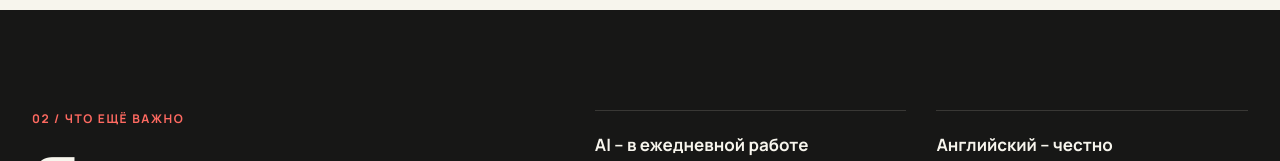
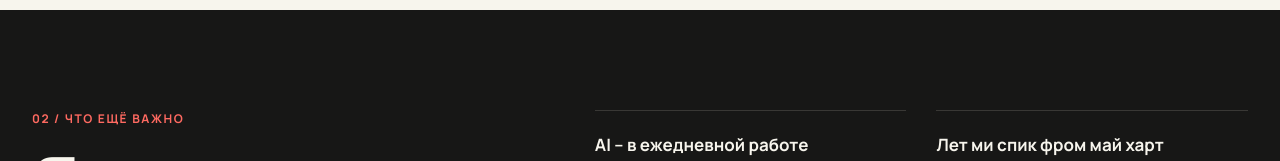
Before and after one commit to EvgeniGlushenkov/alexassist, a plain HTML site: page index.html in a window 1280 px wide. Shown: the part 1780-1941 px from the top of the page. Drawn offline with Linux system fonts and the light colour scheme.

Commit message:
Rename English section to requested phrase

```diff
--- a/index.html
+++ b/index.html
@@ -31,7 +31,7 @@
     <section class="content"><div class="wrap"><div class="section-head"><div class="section-kicker">01 / Какой опыт пригодится</div><div><h2>Умею держать в поле зрения детали и людей.</h2><p>В моей работе были документы, оплаты, календари руководителей, встречи с клиентами и координация нескольких команд. Это не отдельный эпизод, а привычный способ вести дела.</p></div></div>
       <div class="tasks"><article class="task"><div class="task-num">01</div><div><h3>Документы и оплаты</h3><p>В собственном бизнесе готовил рабочие документы, занимался закупками и госзакупками. Контролировал и собирал оплаты с контрагентов. Работал с договорами, счетами, актами и сверками.</p></div></article><article class="task"><div class="task-num">02</div><div><h3>Календари и встречи</h3><p>В корпоративной работе учитывал календари руководителей и координировал рабочие встречи. Для конференции ДагиНАДА организовал выступление клиента и партнёра из РОЛЬФ, а также стратсессии с клиентами.</p></div></article><article class="task"><div class="task-num">03</div><div><h3>Координация до результата</h3><p>В Авито согласовывал работу клиентских менеджеров, техподдержки и других команд. Отладил шаблоны и зоны ответственности – полный запуск дилерского центра сократился с 14 до 5 рабочих дней.</p></div></article><article class="task"><div class="task-num">04</div><div><h3>Порядок в информации</h3><p>Сам собрал для команды навигатор по рабочим материалам и Telegram-бота, который помогал быстро отправлять клиентам нужные инструкции со встречи или из поездки.</p></div></article></div>
     </div></section>
-    <section class="profile"><div class="wrap profile-grid"><div><div class="section-kicker">02 / Что ещё важно</div><h2>Я знаю контекст.<br>И быстро включаюсь.</h2><p class="intro">Мы пересекались не только через РОЛЬФ. У нас много общих людей и проектов в автобизнесе. Не хочу превращать эту страницу в перечень имён – будет лучше спокойно поговорить об этом при встрече.</p></div><div class="traits"><div class="trait"><b>AI – в ежедневной работе</b><p>Использую AI-ассистентов и агентов для подготовки материалов, анализа и автоматизации рутины. Проверяю результат и сам настраиваю инструменты под повторяющиеся задачи.</p></div><div class="trait"><b>Английский – честно</b><p>Уровень начальный, разговорной практики почти не было. Для рабочих текстов готов использовать AI-переводчики и транскрибаторы, сверять формулировки и смысл.</p></div><div class="trait"><b>Внимание к срокам</b><p>В автобизнесе отвечал за готовность автомобиля к конкретной дате выдачи. Позже координировал клиентские проекты и обучение сотрудников.</p></div><div class="trait"><b>Рабочий график</b><p>Я в часовом поясе UTC+3 и готов работать по графику США. Сам формат работы предлагаю обсудить.</p></div></div></div></section>
+    <section class="profile"><div class="wrap profile-grid"><div><div class="section-kicker">02 / Что ещё важно</div><h2>Я знаю контекст.<br>И быстро включаюсь.</h2><p class="intro">Мы пересекались не только через РОЛЬФ. У нас много общих людей и проектов в автобизнесе. Не хочу превращать эту страницу в перечень имён – будет лучше спокойно поговорить об этом при встрече.</p></div><div class="traits"><div class="trait"><b>AI – в ежедневной работе</b><p>Использую AI-ассистентов и агентов для подготовки материалов, анализа и автоматизации рутины. Проверяю результат и сам настраиваю инструменты под повторяющиеся задачи.</p></div><div class="trait"><b>Лет ми спик фром май харт</b><p>Уровень начальный, разговорной практики почти не было. Для рабочих текстов готов использовать AI-переводчики и транскрибаторы, сверять формулировки и смысл.</p></div><div class="trait"><b>Внимание к срокам</b><p>В автобизнесе отвечал за готовность автомобиля к конкретной дате выдачи. Позже координировал клиентские проекты и обучение сотрудников.</p></div><div class="trait"><b>Рабочий график</b><p>Я в часовом поясе UTC+3 и готов работать по графику США. Сам формат работы предлагаю обсудить.</p></div></div></div></section>
     <section class="last"><div class="wrap last-inner"><div><h2>Александр, буду рад встрече.</h2><p>Хочу обсудить, чем мой опыт в автобизнесе, координации и операционных задачах может быть полезен вам как личному ассистенту. Мы уже на связи в Telegram и по телефону.</p></div><a class="button" href="https://evgeniglushenkov.github.io/resume/resume.html">Посмотреть опыт <span aria-hidden="true">↗</span></a></div></section>
   </main><footer class="wrap footer"><span>Евгений Глушенков</span><span>Личная презентация для Александра Усольцева</span></footer>
 </body>
```
